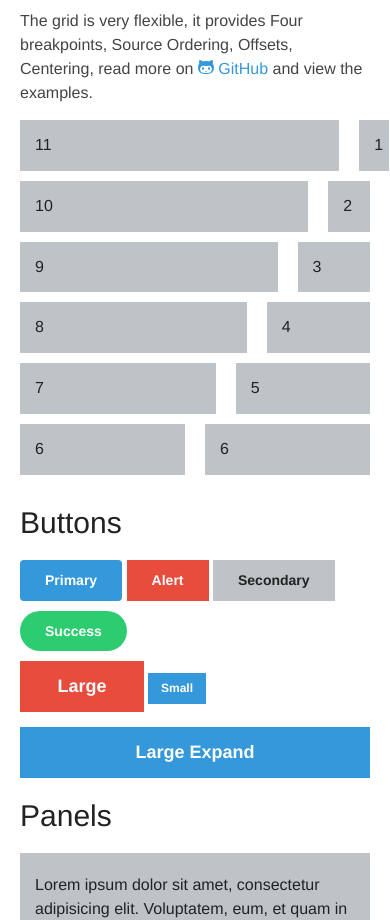
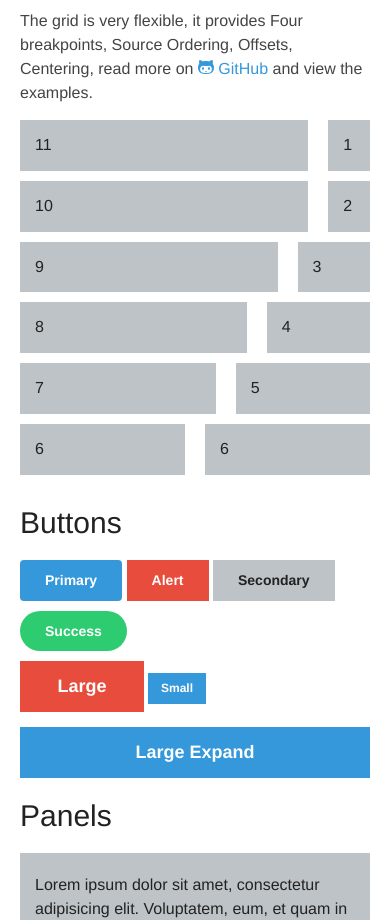
Before and after one commit to zyadsherif/crashcourse, a plain HTML site: page index.html in a window 390 px wide. Shown: the part 1420-2340 px from the top of the page. Drawn offline with nearby package versions, Linux system fonts and the light colour scheme; files that its build step writes are made by us from their sources; files whose address does not match are found by name; a web font is replaced by a local one.

Commit message:
Edited the grid example

```diff
--- a/index.html
+++ b/index.html
@@ -59,10 +59,10 @@
                     <h2>Grid System</h2>
                     <p>The grid is very flexible, it provides Four breakpoints, Source Ordering, Offsets, Centering, read more on <a href="http://github.com/zyadsherif/singlepagestarter"><i class="icomoon-github-4"></i> GitHub</a> and view the examples.</p>
                     <div class="row">
-                        <div class="col-sm-11">
+                        <div class="col-sm-10 col-lg-11 col-md-11">
                             <div class="panel">11</div>
                         </div>
-                        <div class="col-sm-1">
+                        <div class="col-sm-2 col-md-1 col-lg-1">
                             <div class="panel">1</div>
                         </div>
                         <div class="col-sm-10">
```
